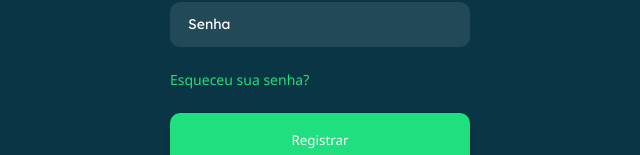
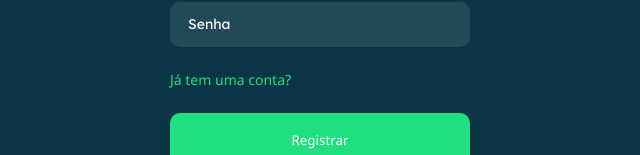
Before and after one commit to Xar0P/xat, a React (Create React App) app in the folder frontend/: page /register in a window 1280 px wide. Shown: the part 470-625 px from the top of the page, without its empty margins (320-960 px from the left). Built offline with nearby package versions, Linux system fonts and the light colour scheme; no server answers.

Commit message:
link to login and register

```diff
--- a/frontend/src/pages/Auth/Login/index.tsx
+++ b/frontend/src/pages/Auth/Login/index.tsx
@@ -1,7 +1,7 @@
 import React, { ChangeEvent, useEffect, useState } from 'react';
 import { useDispatch, useSelector } from 'react-redux';
 import { toast } from 'react-toastify';
-import { useNavigate, useLocation } from 'react-router-dom';
+import { useNavigate, useLocation, Link } from 'react-router-dom';
 
 import { Container, WrapperForm } from './Login.styles';
 import { TextField, CheckBox, Button } from '../../../components/forms';
@@ -71,7 +71,7 @@ const Login: React.FC = () => {
 
         <div>
           <CheckBox content="Lembrar" />
-          <a href="#1">Esqueceu a senha?</a>
+          <Link to="/register/">Não tem uma conta?</Link>
         </div>
 
         <Button text="Login" color="#20DF7F" />
--- a/frontend/src/pages/Auth/Register/index.tsx
+++ b/frontend/src/pages/Auth/Register/index.tsx
@@ -1,7 +1,7 @@
 /* eslint-disable react/button-has-type */
 import React, { ChangeEvent, useState } from 'react';
 import { toast } from 'react-toastify';
-import { useNavigate } from 'react-router-dom';
+import { useNavigate, Link } from 'react-router-dom';
 
 import { Container, WrapperForm } from './Register.styles';
 import { TextField, Button } from '../../../components/forms';
@@ -67,7 +67,7 @@ const Register: React.FC = () => {
         />
 
         <div>
-          <a href="#1">Esqueceu sua senha?</a>
+          <Link to="/login/">Já tem uma conta?</Link>
         </div>
 
         <Button text="Registrar" color="#20DF7F" />
```
